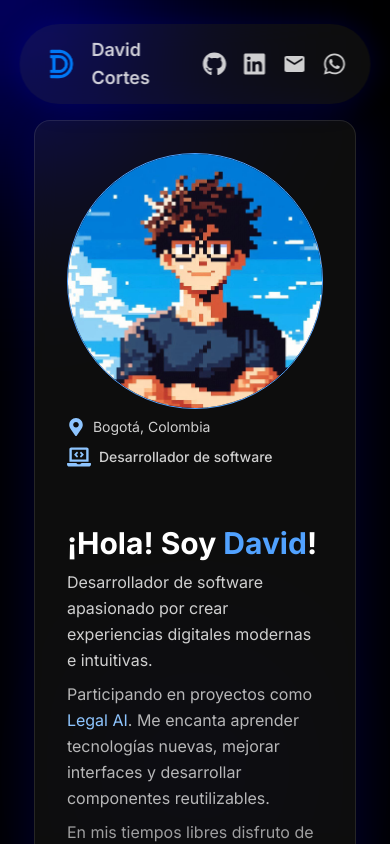
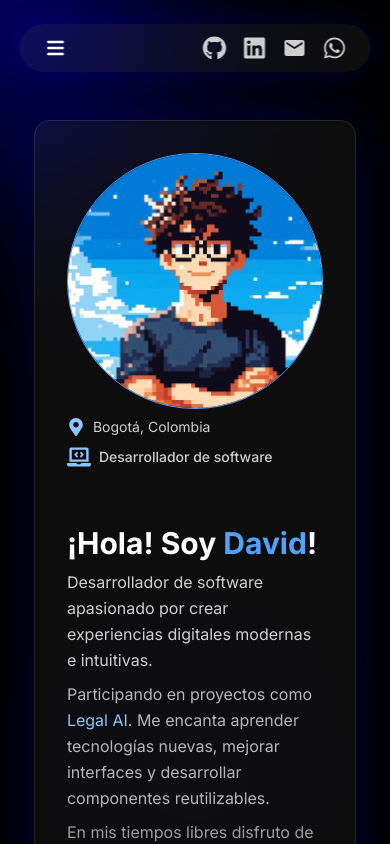
Before and after one commit to DavidCG5/Portafolio-DC, a Next.js app: page / in a window 390 px wide. Shown: the top 844 px of the page. Built offline with nearby package versions, Linux system fonts and the light colour scheme.

Commit message:
feat: ajustar estilos en ExperienceCard y WorkStyleSection; agregar estructura básica a las páginas AboutMe y Portafolio

```diff
--- a/src/components/ExperienceCard.tsx
+++ b/src/components/ExperienceCard.tsx
@@ -4,9 +4,9 @@ export default function ExperienceCard() {
   return (
     <section
       id="experiencia"
-      className="w-full flex justify-center items-center px-4"
+      className="w-[90%] flex justify-center items-center px-4"
     >
-      <div className="bg-white/5 border border-white/10 backdrop-blur-md rounded-2xl shadow-[0_0_60px_rgba(6,2,255,0.1)] p-8 max-w-4xl w-full text-white space-y-4 transition-all duration-300">
+      <div className="bg-white/5 border border-white/10 backdrop-blur-md rounded-2xl shadow-[0_0_60px_rgba(6,2,255,0.1)] p-8 max-w-4xl w-full text-white space-y-4 transition-all duration-300 ">
         <h2 className="text-3xl font-bold text-blue-400">Experiencia Laboral</h2>
 
         <div className="space-y-4">
--- a/src/components/Navbar.tsx
+++ b/src/components/Navbar.tsx
@@ -1,26 +1,79 @@
 'use client'
 
 import Image from 'next/image'
+import Link from 'next/link'
+import { useState } from 'react'
+import { HiMenu, HiX } from 'react-icons/hi'
 import SocialButtons from './SocialButtons'
 
 export default function Navbar() {
+  const [menuOpen, setMenuOpen] = useState(false)
+
   return (
+    <>
       <nav className="fixed top-6 left-1/2 transform -translate-x-1/2 z-50 px-6 py-3 w-[90%] max-w-4xl rounded-full backdrop-blur-md bg-white/5 shadow-[0_0_30px_rgba(6,2,255,0.2)] flex justify-between items-center">
 
-      <div className="flex items-center gap-3">
+        {/* Logo - visible solo en pantallas >= sm */}
+        <div className="items-center gap-3 hidden sm:flex ">
           <Image
             src="/DavidCortesLogo.png"
             alt="logo"
             width={36}
             height={36}
-          className="rounded-full hover:scale-105"
+            className="rounded-full hover:scale-105 transition"
           />
-        <span className="text-lg font-semibold text-white/80 ">David Cortes</span>
+          <span className="text-lg font-semibold text-white/80">David Cortes</span>
         </div>
 
-      <div >
-        <SocialButtons />
+        {/* Botón de menú - centrado en sm o menos */}
+        <div className="sm:hidden flex ">
+          <button
+            className="text-white text-2xl"
+            onClick={() => setMenuOpen(true)}
+            aria-label="Abrir menú"
+          >
+            <HiMenu />
+          </button>
+        </div>
+
+        {/* Navegación - solo en desktop */}
+        <ul className="hidden sm:flex gap-6 text-md font-medium text-white/80">
+          <li><Link href="/" className="hover:text-blue-300 transition">Inicio</Link></li>
+          <li><Link href="#portafolio" className="hover:text-blue-300 transition">Portafolio</Link></li>
+          <li><Link href="#sobre-mi" className="hover:text-blue-300 transition">Sobre Mi</Link></li>
+        </ul>
+
+        {/* Botones sociales */}
+        <div className="ml-4">
+          <SocialButtons GitHub LinkedIn Email WhatsApp />
         </div>
       </nav>
+
+      {/* Menú Mobile con animación */}
+      {menuOpen && (
+        <div
+          className="fixed inset-0 bg-black/80 backdrop-blur-md z-50 flex flex-col items-center justify-center text-white animate-fadeIn"
+        >
+          {/* Botón cerrar */}
+          <button
+            className="absolute top-6 left-6 text-white text-3xl"
+            onClick={() => setMenuOpen(false)}
+            aria-label="Cerrar menú"
+          >
+            <HiX />
+          </button>
+
+          <div className="flex flex-col items-center space-y-6 text-xl font-semibold">
+            <Link href="/" onClick={() => setMenuOpen(false)} className="text-blue-400">Inicio</Link>
+            <Link href="#portafolio" onClick={() => setMenuOpen(false)}>Portafolio</Link>
+            <Link href="#sobre-mi" onClick={() => setMenuOpen(false)}>Sobre Mi</Link>
+          </div>
+
+          <div className="mt-10">
+            <SocialButtons GitHub LinkedIn Email WhatsApp />
+          </div>
+        </div>
+      )}
+    </>
   )
 }
--- a/src/components/WorkStyleSection.tsx
+++ b/src/components/WorkStyleSection.tsx
@@ -5,7 +5,7 @@ import GeneralCard from './GeneralCard'
 
 export default function WorkStyleSection() {
 return (
-    <section id="como-trabajo" className="w-full flex justify-center items-center px-4">
+    <section id="como-trabajo" className="w-[90%] flex justify-center items-center px-4">
     <div className=" max-w-4xl  space-y-8">
       <h2 className="text-3xl font-bold text-blue-400 text-center">¿Cómo trabajo?</h2>
 
```
Also changed, not shown: src/pages/aboutme.tsx (added), src/pages/portafolio.tsx (added). Lines whose indentation alone changed are shown as unchanged.
